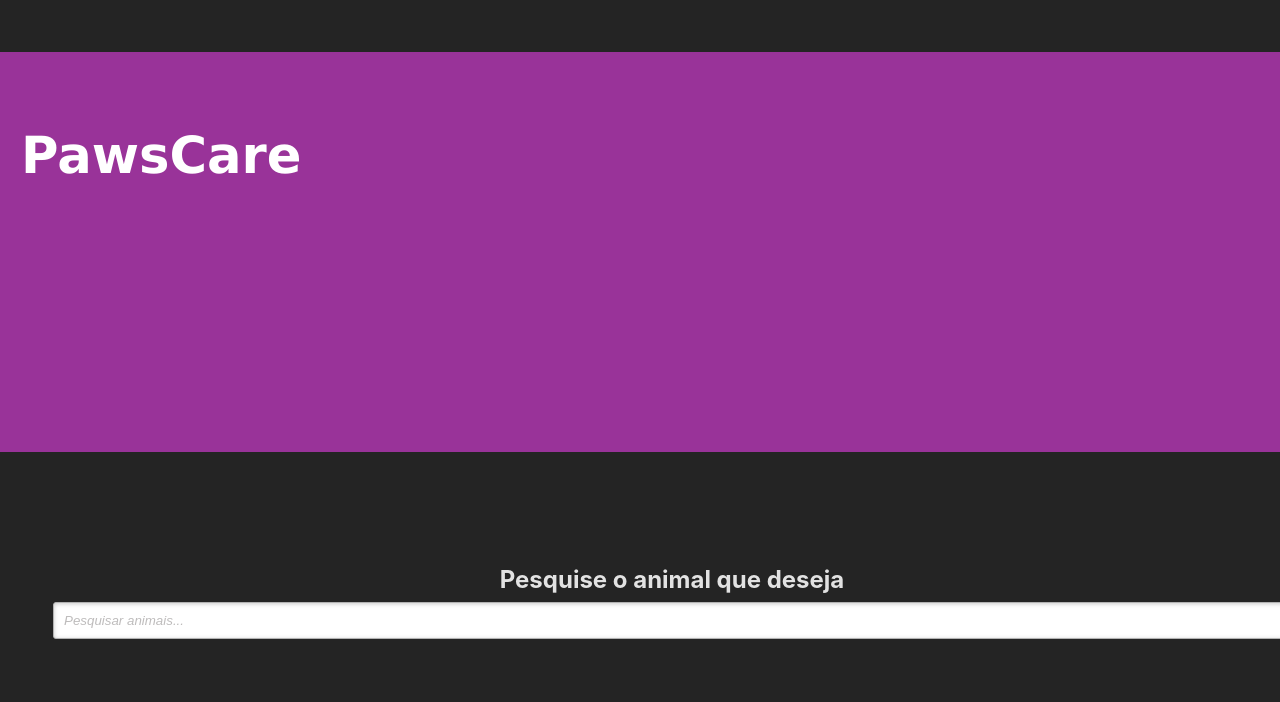
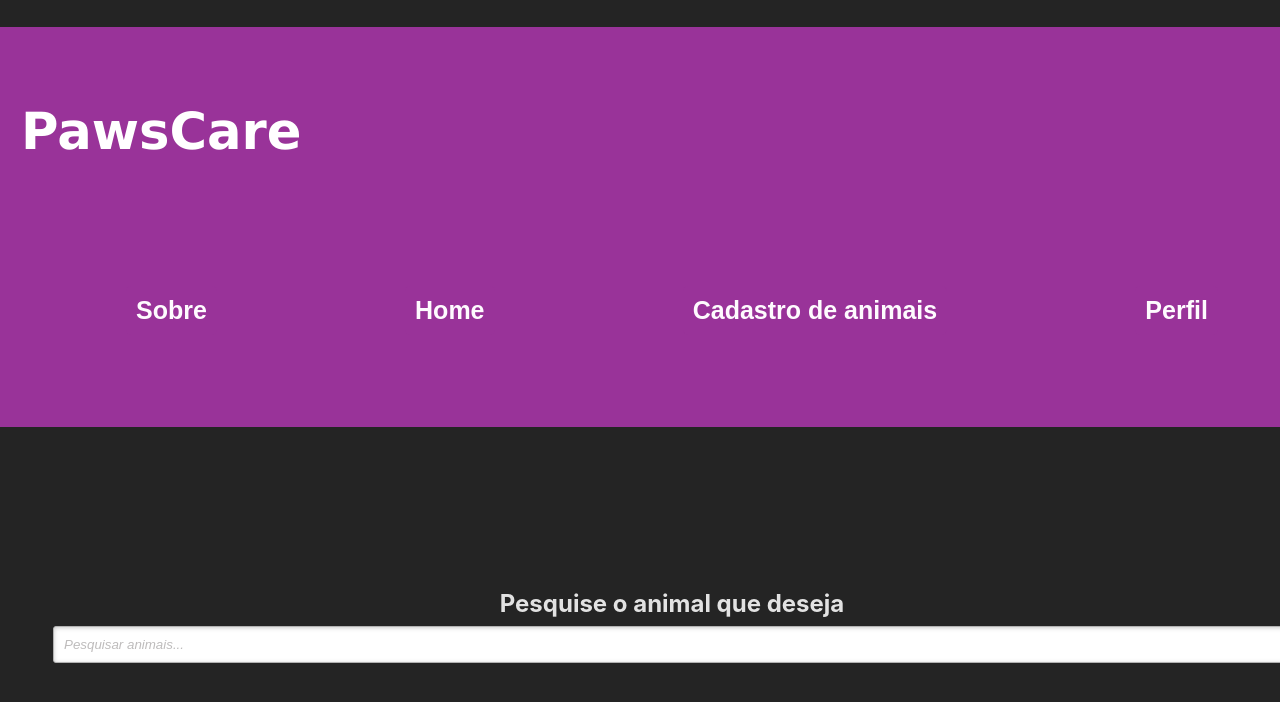
Before and after one commit to brunogmadeira/PawsCare, a React (Vite) app: page /TelaHome in a window 1280 px wide. Shown: the top 702 px of the page. Built offline with nearby package versions, Linux system fonts and the light colour scheme.

Commit message:
Revert "Formatando codigo e removendo tela não utilizada"
This reverts commit 94ef948a1af301138c0d72866731cf6d410ed155.

```diff
--- a/src/components/Header.jsx
+++ b/src/components/Header.jsx
@@ -1,14 +1,17 @@
 import Menu from "./Menu";
-
 const Header = () => {
-  return (
+    return(
+        <div>
             <header>
                 <div className="barra">
                     <h1 className="titleHeader">PawsCare</h1>
-        <Menu />
+                </div>
+                <div>
+                    <Menu/>
                 </div>
             </header>
-  );
-};
+            </div>
+    )
+}
 
-export default Header;
+export default Header
--- a/src/components/Menu.jsx
+++ b/src/components/Menu.jsx
@@ -1,22 +1,13 @@
-import { Link } from "react-router-dom";
+import { Link } from "react-router-dom"
 
 const Menu = () => {
-  return (
-    <div className="containerMenu">
-      <div className="childMenu">
-        <button className="styleMenu">Sobre</button>
-      </div>
-      <Link to="../TelaHome" className="childMenu">
-        <button className="styleMenu">Home</button>
-      </Link>
-      <Link to="../TelaCadastro" className="childMenu">
-        <button className="styleMenu">Cadastro de animais</button>
-      </Link>
-      <Link to="../TelaPerfil" className="childMenu">
-        <button className="styleMenu">Perfil</button>
-      </Link>
-    </div>
-  );
-};
-
+    return(
+            <div className='containerMenu'>
+                <div className="childMenu"><button className="styleMenu">Sobre</button></div>
+                <Link to="../TelaHome"><div className='childMenu'> <button className="styleMenu">Home</button></div></Link>
+                <Link to="../TelaCadastro"><div className='childMenu'><button className="styleMenu">Cadastro de animais</button></div> </Link>
+                <Link to="../TelaPerfil"><div className='childMenu'><button className="styleMenu">Perfil</button></div></Link>
+            </div>
+    )
+}
 export default Menu;
--- a/src/pages/TelaHome.jsx
+++ b/src/pages/TelaHome.jsx
@@ -3,10 +3,10 @@ import Home from "../components/Home";
 
 const TelaHome = () => {
     return(
-        <>
+        <div>
             <Header/>
             <Home/>
-        </>
+        </div>
     )
 }
 export default TelaHome
```
Also changed, not shown: src/components/Login.jsx (added, +23 -0 lines). Lines whose indentation alone changed are shown as unchanged.
